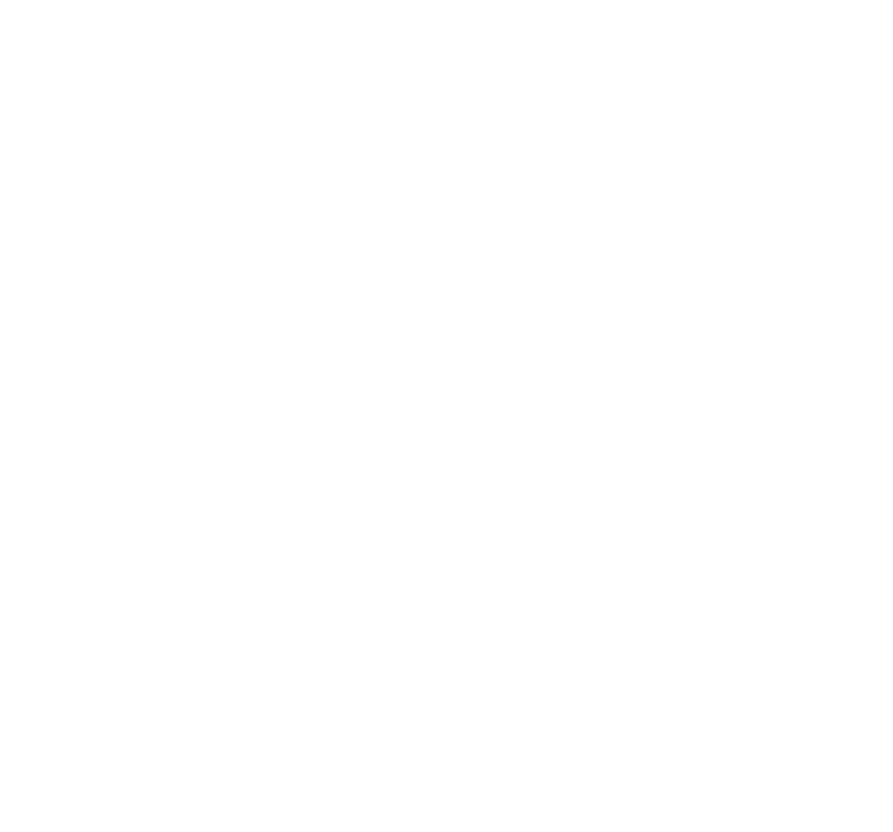
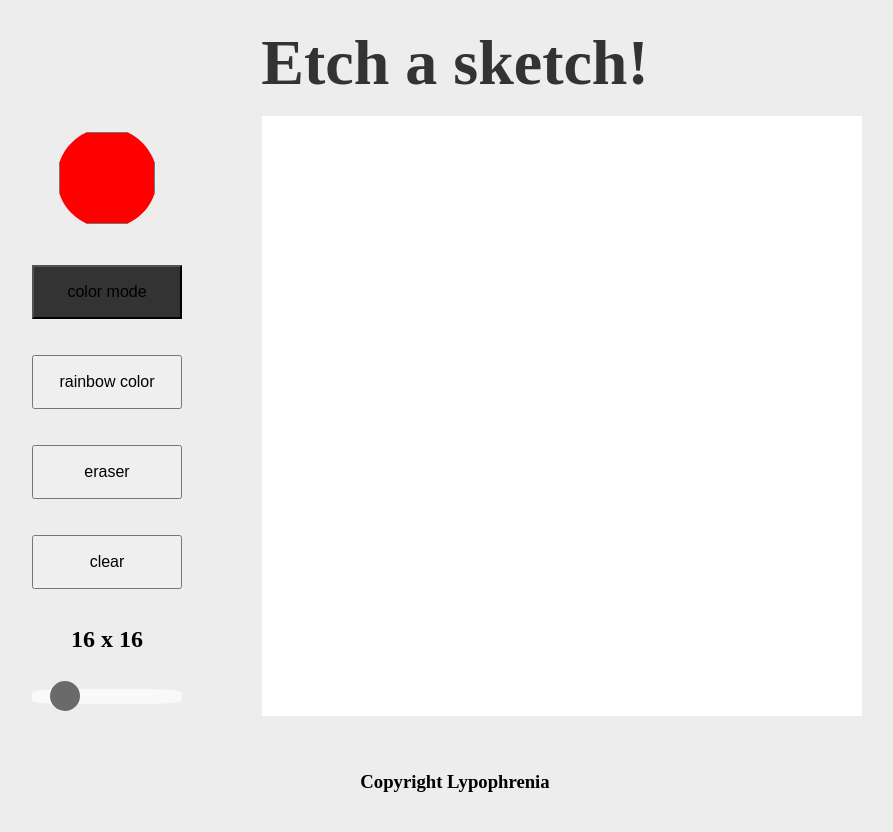
Before and after one commit to AbdAlrahimZakaria1/etch-a-sketch, a plain HTML site: page index.html in a window 1280 px wide. Shown: the whole page, without its empty margins (185-1078 px from the left). Before the commit the page ends 800 px from the top, so only its background shows below. Drawn offline with Linux system fonts and the light colour scheme.

Commit message:
finished project, added JS & CSS

```diff
--- a/index.html
+++ b/index.html
@@ -4,6 +4,35 @@
     <meta charset="UTF-8" />
     <meta name="viewport" content="width=device-width, initial-scale=1.0" />
     <title>Document</title>
+    <link rel="stylesheet" href="styles/style.css" />
+    <script src="js/main.js" defer></script>
   </head>
-  <body></body>
+  <header class="flex-center header">
+    <h1 class="title center-text --primary-color">Etch a sketch!</h1>
+  </header>
+  <body class="flex-direction-column">
+    <main class="game flex-center flex-direction-column flex">
+      <div class="game-container flex-center">
+        <div class="controls flex-center flex-direction-column">
+          <div class="color-input-wrapper">
+            <input type="color" value="#ff0000" id="color-picker" />
+          </div>
+          <button id="color-mode" class="control-btn selected selectable">
+            color mode
+          </button>
+          <button id="rainbow-mode" class="control-btn selectable">
+            rainbow color
+          </button>
+          <button id="eraser" class="control-btn selectable">eraser</button>
+          <button class="control-btn clear">clear</button>
+          <p class="size-output text">16 x 16</p>
+          <input id="size-slider" type="range" min="1" max="100" value="16" class="slider"></input>
+        </div>
+        <div class="grids-container"></div>
+      </div>
+    </main>
+  </body>
+  <footer class="footer flex-center">
+    <h3>Copyright Lypophrenia</h3>
+  </footer>
 </html>
--- /dev/null
+++ b/js/main.js
@@ -0,0 +1,107 @@
+const DEFAULT_GRID_SIZE = 16;
+const GRID_DIMENSION = 600;
+const DEFAULT_COLOR = "#0f0f0f";
+const PRIMARY_COLOR = "#333333";
+const WHITE_COLOR = "#ffffff";
+
+function getColorValue() {
+  color = document.querySelector("#color-picker").value;
+  return color;
+}
+
+function clearGrid() {
+  const gridCells = document.querySelectorAll(".grid-cell");
+  gridCells.forEach((grid) => (grid.style.backgroundColor = "#ffffff"));
+}
+
+function getRandomColor() {
+  var letters = "0123456789ABCDEF";
+  var color = "#";
+  for (var i = 0; i < 6; i++) {
+    color += letters[Math.floor(Math.random() * 16)];
+  }
+  return color;
+}
+function eraserMode(e) {
+  e.target.style.backgroundColor = WHITE_COLOR;
+}
+function colorMode(e) {
+  const colorValue = getColorValue();
+  e.target.style.backgroundColor = colorValue;
+}
+function rainbowColorMode(e) {
+  const randomColor = getRandomColor();
+  e.target.style.backgroundColor = randomColor;
+}
+
+function modifyDiv(e) {
+  const selectedAction = document.querySelector(".control-btn.selected");
+  const selectedActionName = selectedAction.getAttribute("id");
+  switch (selectedActionName) {
+    case "color-mode":
+      colorMode(e);
+      break;
+    case "rainbow-mode":
+      rainbowColorMode(e);
+      break;
+    case "eraser":
+      eraserMode(e);
+      break;
+  }
+}
+
+function selectActionBtn(e) {
+  const controlBtn = document.querySelectorAll(".control-btn.selected");
+  controlBtn.forEach((btn) => btn.classList.remove("selected"));
+  const selectedBtn = e.target;
+  selectedBtn.classList.add("selected");
+  selectedBtn.classList.remove("selectable");
+}
+
+function setUpGrid(gridSize = DEFAULT_GRID_SIZE) {
+  let gridDimension = GRID_DIMENSION / gridSize;
+  const grid = document.querySelector(".grids-container");
+  for (let i = 0; i < gridSize * gridSize; i++) {
+    const div = document.createElement("div");
+    div.style.cssText = `min-width: ${gridDimension}px; height: ${gridDimension}px;`;
+    div.classList.add("grid-cell");
+    div.addEventListener("click", modifyDiv);
+    grid.appendChild(div);
+  }
+}
+
+function removeAllChildren(elementNode) {
+  while (elementNode.firstChild) {
+    elementNode.removeChild(elementNode.lastChild);
+  }
+}
+
+function changeGridSize(e) {
+  let sizeValue = e.target.value;
+  const sizeTextOutput = document.querySelector(".size-output");
+  sizeTextOutput.textContent = `${sizeValue} x ${sizeValue}`;
+
+  const gridsContainer = document.querySelector(".grids-container");
+  removeAllChildren(gridsContainer);
+
+  setUpGrid(sizeValue);
+}
+function initializeEventLoaders() {
+  const clearGridBtn = document.querySelector(".control-btn.clear");
+  clearGridBtn.addEventListener("click", clearGrid);
+
+  const selectableActionBtn = document.querySelectorAll(
+    ".control-btn.selectable"
+  );
+  selectableActionBtn.forEach((btn) => {
+    btn.addEventListener("click", selectActionBtn);
+  });
+
+  const sizeSlider = document.querySelector(".slider");
+  sizeSlider.addEventListener("change", changeGridSize);
+}
+
+window.onload = function () {
+  setUpGrid();
+  initializeEventLoaders();
+};
--- /dev/null
+++ b/styles/style.css
@@ -0,0 +1,157 @@
+* {
+  margin: 0;
+  padding: 0;
+}
+
+:root {
+  --light-primary-color: #ededed;
+  --dark-secondary-text: #333;
+  --white: white;
+  --light-secondary-color: #333333;
+  --grid-dimension: 600px;
+}
+
+body {
+  min-width: 100vh;
+  min-height: 100vh;
+  background-color: var(--light-primary-color);
+  flex-direction: column;
+}
+
+.--primary-color {
+  color: var(--dark-secondary-text);
+}
+
+.center-text {
+  text-align: center;
+}
+
+.flex {
+  flex: 1;
+}
+
+.text {
+  font-size: 24px;
+  font-weight: bold;
+}
+
+.flex-direction-column {
+  display: flex;
+  flex-direction: column;
+}
+
+.flex-center {
+  display: flex;
+  justify-content: center;
+  align-items: center;
+}
+
+.title {
+  font-size: 64px;
+}
+
+.header {
+  height: 100px;
+  align-items: flex-end;
+}
+
+.footer {
+  height: 100px;
+  align-self: center;
+}
+
+.controls {
+  gap: 24px;
+  justify-content: space-evenly;
+  height: var(--grid-dimension);
+}
+
+.control-btn {
+  padding: 16px;
+  min-width: 150px;
+  font-size: 16px;
+}
+
+.grids-container {
+  margin: 16px;
+  width: var(--grid-dimension);
+  height: var(--grid-dimension);
+  display: flex;
+  flex-wrap: wrap;
+}
+
+.grid-cell {
+  background-color: var(--white);
+}
+
+.controls {
+  padding-right: 64px;
+}
+
+.control-btn.selected {
+  background-color: var(--light-secondary-color);
+}
+
+.color-picker {
+  width: 100px;
+  height: 100px;
+  border-radius: 50%;
+}
+
+.color-input-wrapper {
+  height: 100px;
+  width: 100px;
+  position: relative;
+}
+.color-input-wrapper input[type="color"] {
+  position: absolute;
+  height: 100px;
+  width: 100px;
+  top: 50%;
+  left: 50%;
+  transform: translate(-50%, -50%);
+  overflow: hidden;
+  border: none;
+  border-radius: 50%;
+}
+
+/* Slider CSS */
+/* The slider bar */
+.slider {
+  -webkit-appearance: none; /* Override default CSS styles */
+  appearance: none;
+  width: 100%; /* Full-width */
+  height: 15px; /* Specified height */
+  background: var(--white); /* Grey background */
+  outline: none; /* Remove outline */
+  opacity: 0.7; /* Set transparency (for mouse-over effects on hover) */
+  -webkit-transition: 0.2s; /* 0.2 seconds transition on hover */
+  transition: opacity 0.2s;
+  border: black;
+  border-width: 1px;
+  border-radius: 25%;
+}
+
+/* Mouse-over effects */
+.slider:hover {
+  opacity: 1; /* Fully shown on mouse-over */
+}
+
+/* The slider handle (use -webkit- (Chrome, Opera, Safari, Edge) and -moz- (Firefox) to override default look) */
+.slider::-webkit-slider-thumb {
+  -webkit-appearance: none; /* Override default look */
+  appearance: none;
+  width: 30px; /* Set a specific slider handle width */
+  height: 30px; /* Slider handle height */
+  background: var(--light-secondary-color); /* Green background */
+  cursor: pointer; /* Cursor on hover */
+  border-radius: 50%;
+}
+
+.slider::-moz-range-thumb {
+  width: 30px; /* Set a specific slider handle width */
+  height: 30px; /* Slider handle height */
+  background: var(--light-secondary-color); /* Green background */
+  cursor: pointer; /* Cursor on hover */
+  border-radius: 50%;
+}
```
